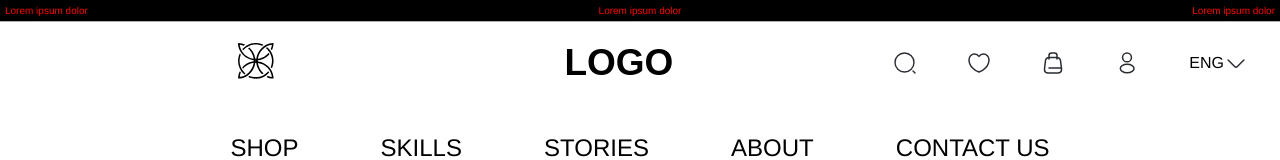
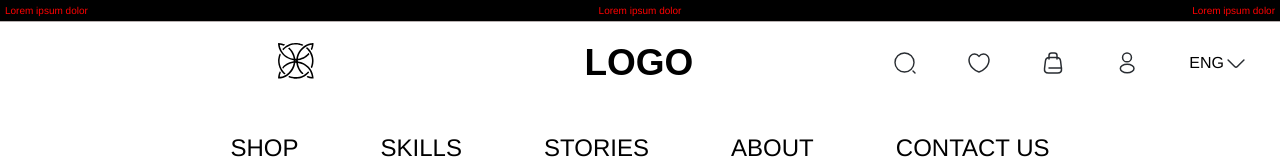
Before and after one commit to suman-kr-ghorai/Appscrip-task-Suman-Kumar-Ghorai, a React (Vite) app: page / in a window 1280 px wide. Shown: the top 160 px of the page. Built offline with nearby package versions, Linux system fonts and the light colour scheme; no server answers.

Commit message:
css optimisation

```diff
--- a/src/App.css
+++ b/src/App.css
@@ -122,7 +122,7 @@
   justify-items: center;
   justify-content: end;
   padding: 20px;
-  gap: 220px;
+  gap: 200px;
 }
 
 /* brand image  */
```
